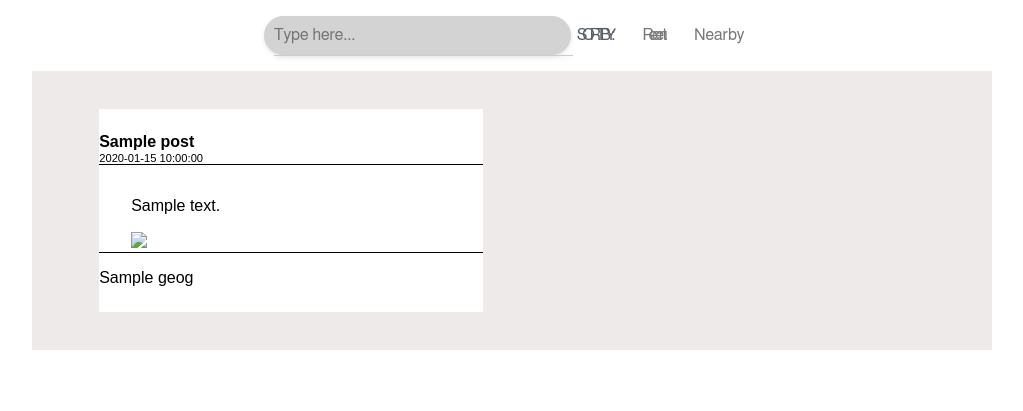
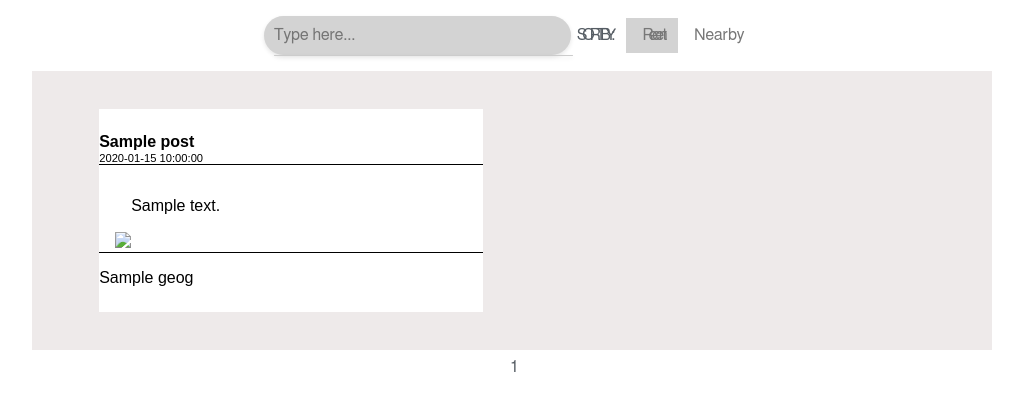
Before and after one commit to Dav0M/mapost, a Flask app: template templates/home.html in a window 1280 px wide. Shown: the part 69-480 px from the top of the page, without its empty margins (128-1151 px from the left). Run offline with Flask 3, Linux system fonts and the light colour scheme; the template is opened without the code that fills it: most values are stand-ins (such as "Sample title", 1, 10 or a date in 2020); some libraries are stand-ins or nearby versions.

Commit message:
added pagination to feed

```diff
--- a/schema.sql
+++ b/schema.sql
@@ -37,3 +37,5 @@ select id, user_id, content, encode(img::bytea, 'base64') as "img", (ST_X(ST_AsT
 select posts2.id, posts2.user_id, posts2.content, encode(posts2.img::bytea, 'base64') as "img", (ST_X(ST_AsText(posts2.geog)), ST_Y(ST_AsText(posts2.geog))) as "geog", posts2.time, users.name from posts2 inner join users on posts2.user_id=users.id order by posts2.time desc;
 
 select posts2.id, posts2.user_id, posts2.content, encode(posts2.img::bytea, 'base64') as "img", (ST_X(ST_AsText(posts2.geog)), ST_Y(ST_AsText(posts2.geog))) as "geog", posts2.time, users.name from posts2 inner join users on posts2.user_id=users.id order by ST_Distance(posts2.geog,ST_MakePoint(%s,%s));
+
+select count(*) from posts2 inner join users on posts2.user_id=users.id;
--- a/server.py
+++ b/server.py
@@ -1,5 +1,5 @@
-from flask import Flask, render_template, jsonify, request, session,redirect, url_for
-import json, os, base64
+from flask import Flask, render_template, jsonify, request, session,redirect, url_for, abort
+import json, os, base64, math
 from os import environ as env
 from urllib.parse import quote_plus, urlencode
 from authlib.integrations.flask_client import OAuth
@@ -70,11 +70,21 @@ def require_auth(f):
 
 @app.route("/", methods=['GET', 'POST'])
 def load_home():
+    page = request.args.get('page', 1, type=int)
+    total = math.ceil( (get_total()['count'])/10 )
+    if page < 1 or page > total:
+        abort(404)
     if request.method == 'POST':
-        posts = get_posts(request.form)
+        session['location'] = request.form
     else:
-        posts = get_posts()
-    return render_template("home.html", posts=posts, session=session)
+        if request.args.get('recent') == 'true':
+            session.pop('location', None)
+    posts = get_posts(session.get('location', None), page)
+    return render_template("home.html", posts=posts, page=page, total=total)
+
+@app.get("/map")
+def load_map():
+    return render_template("map_main.html")
 
 @app.get("/user_home")
 @require_auth
--- a/static/css/feed.css
+++ b/static/css/feed.css
@@ -1,3 +1,7 @@
+.pages {
+    text-align: center;
+}
+
 .feed-tools {
     text-align: center;
 }
@@ -6,6 +10,11 @@
     border: none;
     cursor: pointer;
 }
+
+.active-sort {
+    background-color: lightgray;
+}
+
 .container {
     margin-left: auto;
     margin-right: auto;
@@ -106,13 +115,14 @@
 
 .post-image {
     object-fit: contain;
-    width: 50%;
+    max-width: 100%;
     height: auto;
 }
 
 .images {
-    max-width: 100%;
-    padding-left: 2em;
+    padding-left: 1em;
+    max-width: 70%;
+    height: auto;
 }
 
 .post-location {
@@ -120,4 +130,5 @@
     width: 100%;
     padding-top: 1em;
     margin-bottom: 1.5em;
+    word-break: break-all;
 }
--- a/templates/header_template.html
+++ b/templates/header_template.html
@@ -22,7 +22,7 @@
         <div class="pure-menu pure-menu-horizontal">
           <ul class="pure-menu-list">
             <li class="pure-menu-item"><a href="/" class="pure-menu-link">Home</a></li>
-            <li class="pure-menu-item"><a href="/" class="pure-menu-link">Map</a></li>
+            <li class="pure-menu-item"><a href="/map" class="pure-menu-link">Map</a></li>
           </ul>
         </div>
       </div>
--- a/templates/home.html
+++ b/templates/home.html
@@ -22,7 +22,7 @@
           <a href="" class="pure-menu-heading">Sort By:</a>
         </li>
         <li class="pure-menu-item">
-          <a href="/" class="pure-menu-link">Recent</a>
+          <a href="/?recent=true" class="pure-menu-link {% if not (session.location) %}active-sort{% endif %}">Recent</a>
         </li>
         <li class="pure-menu-item">
           <form action="/", method="post" id="sort-form">
@@ -31,7 +31,7 @@
 
             <label for="create-long"></label>
             <input type="hidden" id="create-long" name="create-long" value="0">
-            <button type="button" id="curr-location" class="sort-nearby pure-menu-link">Nearby</button>
+            <button type="button" id="curr-location" class="sort-nearby pure-menu-link {% if session.location %}active-sort{% endif %}">Nearby</button>
           </form>
         </li>
       </ul>
@@ -69,7 +69,25 @@
           {% endif %}
         {% endfor %}
       </div>
+    </div>
 
+    <div class="pure-menu pure-menu-horizontal pages">
+      <ul class="pure-menu-list">
+        {% if page > 1%}
+          <li class="pure-menu-item page-back">
+            <a href="/?page={{ page-1 }}" class="pure-menu-link">Back</a>
+          </li>
+        {% endif %}
+          <li class="pure-menu-item page-curr">
+            <a href="" class="pure-menu-heading">{{ page }}</a>
+          </li>
+        {% if page < total %}
+          <li class="pure-menu-item page-next">
+            <a href="/?page={{ page+1 }}" class="pure-menu-link">Next</a>
+          </li>
+        {% endif %}
+      </ul>
     </div>
   </div>
+
 {% endblock %}
```
Also changed, not shown: data.py (+11 -3 lines), templates/map_main.html (renamed from map_main.html), 1 other file. Lines whose indentation alone changed are shown as unchanged.
